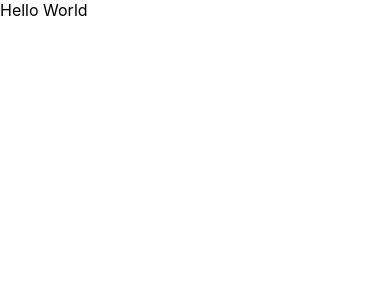
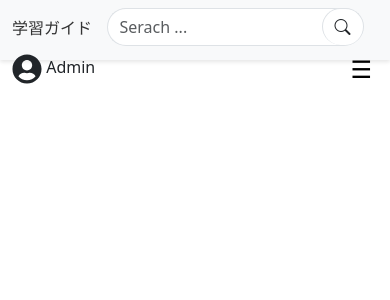
Before and after one commit to tunyarzartoe-coding/JapaneseSelfStudyGuide, a React (Create React App) app: page / in a window 390 px wide. Shown: the top 300 px of the page. Built offline with nearby package versions, Linux system fonts and the light colour scheme.

Commit message:
[Complete] navbar

```diff
--- a/package.json
+++ b/package.json
@@ -6,8 +6,12 @@
     "@testing-library/jest-dom": "^5.17.0",
     "@testing-library/react": "^13.4.0",
     "@testing-library/user-event": "^13.5.0",
+    "bootstrap": "^5.3.3",
+    "bootstrap-icons": "^1.11.3",
     "react": "^18.3.1",
     "react-dom": "^18.3.1",
+    "react-icons": "^5.2.1",
+    "react-router-dom": "^6.25.1",
     "react-scripts": "5.0.1",
     "web-vitals": "^2.1.4"
   },
--- a/public/index.html
+++ b/public/index.html
@@ -15,6 +15,8 @@
       user's mobile device or desktop. See https://developers.google.com/web/fundamentals/web-app-manifest/
     -->
     <link rel="manifest" href="%PUBLIC_URL%/manifest.json" />
+    <link href="https://cdn.jsdelivr.net/npm/bootstrap@5.0.2/dist/css/bootstrap.min.css" rel="stylesheet" integrity="sha384-EVSTQN3/azprG1Anm3QDgpJLIm9Nao0Yz1ztcQTwFspd3yD65VohhpuuCOmLASjC" crossorigin="anonymous">
+    <link rel="stylesheet" href="https://cdn.jsdelivr.net/npm/bootstrap-icons@1.5.0/font/bootstrap-icons.css">
     <!--
       Notice the use of %PUBLIC_URL% in the tags above.
       It will be replaced with the URL of the `public` folder during the build.
@@ -39,5 +41,8 @@
       To begin the development, run `npm start` or `yarn start`.
       To create a production bundle, use `npm run build` or `yarn build`.
     -->
+    <script src="https://cdn.jsdelivr.net/npm/bootstrap@5.0.2/dist/js/bootstrap.bundle.min.js"></script>
+    <script src="https://cdn.jsdelivr.net/npm/@popperjs/core@2.9.2/dist/umd/popper.min.js" integrity="sha384-IQsoLXl5PILFhosVNubq5LC7Qb9DXgDA9i+tQ8Zj3iwWAwPtgFTxbJ8NT4GN1R8p" crossorigin="anonymous"></script>
+    <script src="https://cdn.jsdelivr.net/npm/bootstrap@5.0.2/dist/js/bootstrap.min.js" integrity="sha384-cVKIPhGWiC2Al4u+LWgxfKTRIcfu0JTxR+EQDz/bgldoEyl4H0zUF0QKbrJ0EcQF" crossorigin="anonymous"></script>
   </body>
 </html>
--- a/src/App.js
+++ b/src/App.js
@@ -1,11 +1,24 @@
+import React from 'react';
+import { BrowserRouter as Router, Route,Routes } from 'react-router-dom';
+import './index.css';
+import Home from './components/Home';
+import Navbar from './app/Header';
+import "bootstrap/dist/css/bootstrap.min.css";
+import "bootstrap/dist/js/bootstrap.bundle.min";
 
-
-function App() {
-  return (
-    <div className="App">
-      Hello World
+const App = () => (
+  <Router>
+    <Navbar />
+    <div className="main-content">
+      <Routes>
+        <Route path="/" exact component={Home} />
+        <Route path="/beginner" component={() => <div>初心者のページ</div>} />
+        <Route path="/intermediate" component={() => <div>中級のページ</div>} />
+        <Route path="/advanced" component={() => <div>上級のページ</div>} />
+        {/* <Route path="/profile" component={Profile} /> */}
+        </Routes>
     </div>
-  );
-}
+  </Router>
+);
 
 export default App;
--- /dev/null
+++ b/src/app/Header.js
@@ -0,0 +1,101 @@
+import React, { useState } from "react";
+import { Link } from "react-router-dom";
+import { FaUserCircle } from "react-icons/fa";
+
+const Navbar = () => {
+  const [isSidebarOpen, setSidebarOpen] = useState(false);
+
+  const toggleSidebar = () => {
+    setSidebarOpen(!isSidebarOpen);
+  };
+
+  return (
+    <header className="navbar">
+      <div className="container">
+        <div className="navbar__left">
+          <Link to="/" className="navbar__logo mt-2">
+            <h6>学習ガイド</h6>
+          </Link>
+        </div>
+        <div class="col-md-5 mx-auto">
+          <div class="input-group">
+            <input
+              class="form-control border-end-0 border rounded-pill mb-1"
+              type="search"
+              // value="search"
+              placeholder="Serach ..."
+              id="example-search-input"
+            />
+            <span class="input-group-append">
+              <button
+                class="btn  bg-white border-bottom-0 border rounded-pill ms-n5"
+                type="button"
+              >
+                <i class="bi bi-search"></i>
+              </button>
+            </span>
+          </div>
+        </div>
+        <div className="navbar__right">
+          <div className="btn-group">
+            <div data-bs-toggle="dropdown" aria-expanded="false">
+              <FaUserCircle size={30} /> Admin
+            </div>
+            <ul className="dropdown-menu">
+              <li className="dropdown-item">
+                <Link to="/profile">Profile</Link>
+              </li>
+              <li className="dropdown-item">
+                <Link to="/setting">Settings</Link>
+              </li>
+              <li>
+                <hr className="dropdown-divider" />
+              </li>
+              <li className="dropdown-item">
+                <Link to="/logout">Logout</Link>
+              </li>
+            </ul>
+          </div>
+          {/* <div className="navbar__profile" onClick={toggleProfileDropdown}>
+          <FaUserCircle size={30} />
+        </div>
+        {isProfileDropdownOpen && (
+          <div className="profile-dropdown">
+            <ul>
+              <li></li>
+              <li><Link to="/settings">Settings</Link></li>
+              <li><Link to="/logout">Logout</Link></li>
+            </ul>
+          </div>
+        )} */}
+        </div>
+        <button className="navbar__menu-btn" onClick={toggleSidebar}>
+          &#9776; {/* Hamburger icon */}
+        </button>
+        {isSidebarOpen && (
+          <div className="sidebar">
+            <button className="sidebar__close-btn" onClick={toggleSidebar}>
+              &times;
+            </button>
+            <ul>
+              <li>
+                <Link to="/">ホーム</Link>
+              </li>
+              <li>
+                <Link to="/beginner">初心者</Link>
+              </li>
+              <li>
+                <Link to="/intermediate">中級</Link>
+              </li>
+              <li>
+                <Link to="/advanced">上級</Link>
+              </li>
+            </ul>
+          </div>
+        )}
+      </div>
+    </header>
+  );
+};
+
+export default Navbar;
--- /dev/null
+++ b/src/components/Home.js
@@ -0,0 +1,10 @@
+import React from 'react';
+
+const Home = () => (
+  <div>
+    <h1>ホームページ</h1>
+    <p>ようこそ、日本語の学習ガイドへ！</p>
+  </div>
+);
+
+export default Home;
--- a/src/index.css
+++ b/src/index.css
@@ -11,3 +11,118 @@ code {
   font-family: source-code-pro, Menlo, Monaco, Consolas, 'Courier New',
     monospace;
 }
+.navbar {
+  display: flex;
+  justify-content: space-between;
+  align-items: center;
+  /* padding: 0 20px; */
+  background-color: #f8f9fa;
+  height: 60px;
+  box-shadow: 0 2px 4px rgba(0, 0, 0, 0.1);
+}
+
+.navbar__left,
+.navbar__right {
+  display: flex;
+  align-items: center;
+}
+
+.navbar__menu-btn {
+  display: none;
+  background: none;
+  border: none;
+  font-size: 24px;
+}
+
+.navbar__logo {
+  /* margin-left: 30px; */
+  /* font-size: 24px; */
+  justify-content: center;
+  text-decoration: none;
+  color: #333;
+}
+
+.navbar__search input {
+  padding: 5px 10px;
+  border: 1px solid #ccc;
+  border-radius: 4px;
+  width: 300px;
+}
+
+.navbar__right a {
+  margin-left: 20px;
+  text-decoration: none;
+  color: #333;
+}
+
+.sidebar {
+  position: fixed;
+  top: 0;
+  left: 0;
+  height: 100%;
+  width: 250px;
+  background-color: #fff;
+  box-shadow: 2px 0 5px rgba(0, 0, 0, 0.1);
+  z-index: 1000;
+  padding-top: 60px;
+}
+
+.sidebar__close-btn {
+  position: absolute;
+  top: 5px;
+  right: 20px;
+  background: none;
+  border: none;
+  font-size: 24px;
+}
+
+.sidebar ul {
+  list-style: none;
+  padding: 0;
+}
+
+.sidebar ul li {
+  padding: 15px 20px;
+}
+
+.sidebar ul li a {
+  text-decoration: none;
+  color: #333;
+}
+.navbar__profile {
+  cursor: pointer;
+  margin-left: 20px;
+}
+
+.profile-dropdown ul {
+  list-style: none;
+  padding: 0;
+  margin: 0;
+}
+/*
+.profile-dropdown ul li {
+  padding: 10px 15px;
+}
+
+.profile-dropdown ul li a {
+  text-decoration: none;
+  color: #333;
+  display: block;
+}
+
+.profile-dropdown ul li:hover {
+  background-color: #f1f1f1;
+} */
+
+@media (max-width: 768px) {
+  .navbar__menu-btn {
+    display: block;
+  }
+
+  .navbar__search input {
+    width: 200px;
+  }
+}
+.ms-n5 {
+  margin-left: -40px;
+}
```
Also changed, not shown: src/app/Footer.js (added, +11 -0 lines), src/app/Sidebar.js (added), 1 other file (tests, documents, lock files or other folders).
